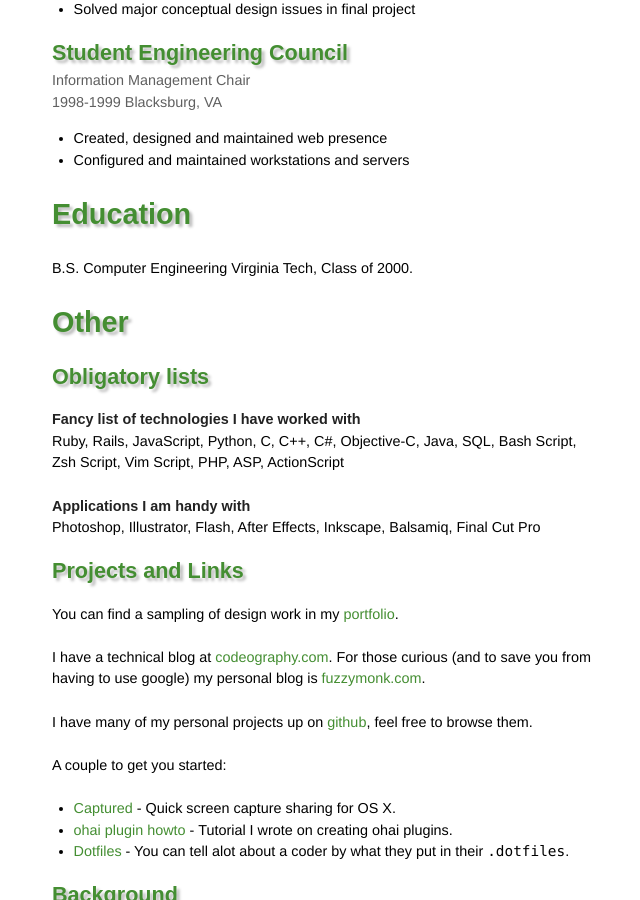
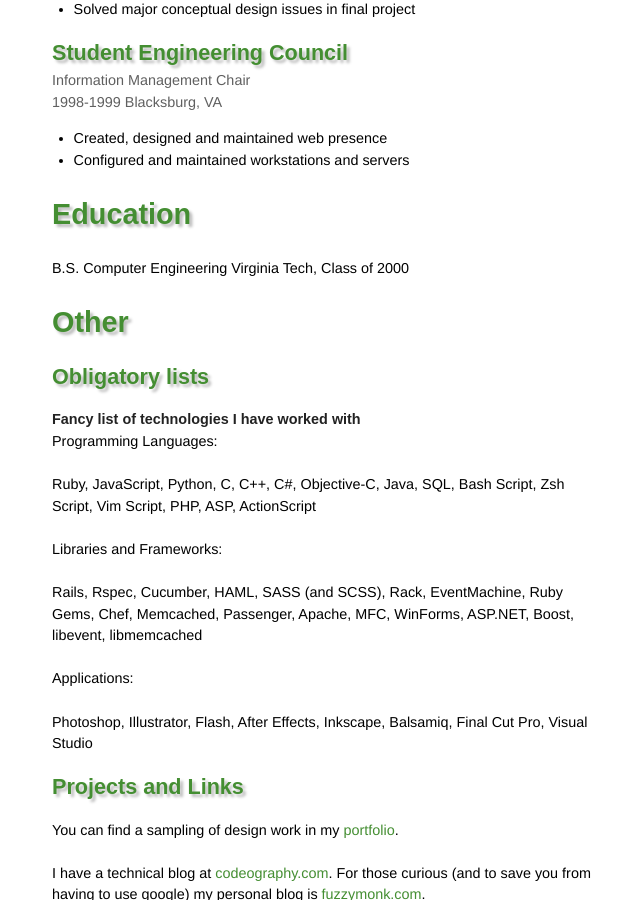
Before and after one commit to csexton/codeography.com, a Jekyll site: the page built from cv/index.markdown, in a window 1280 px wide and 900 px high, scrolled down 2971 px. Shown: the whole window, without its empty margins (233-873 px from the left). Built offline with Jekyll 4.4.1, drawn with Linux system fonts in a browser that asks for light colours; nearby versions of some CDN libraries; some web fonts are replaced; comment, search, counter and statistics services are not loaded.

Commit message:
Updating the list 'o stuff

```diff
--- a/cv/index.markdown
+++ b/cv/index.markdown
@@ -135,7 +135,7 @@ Information Management Chair
 
 ## Education
 
-B.S. Computer Engineering Virginia Tech, Class of 2000.
+B.S. Computer Engineering Virginia Tech, Class of 2000
 
 ## Other
 
@@ -143,11 +143,17 @@ B.S. Computer Engineering Virginia Tech, Class of 2000.
 
 ###### Fancy list of technologies I have worked with
 
-Ruby, Rails, JavaScript, Python, C, C++, C#, Objective-C, Java, SQL, Bash Script, Zsh Script, Vim Script, PHP, ASP, ActionScript
+Programming Languages:
 
-###### Applications I am handy with
+Ruby, JavaScript, Python, C, C++, C#, Objective-C, Java, SQL, Bash Script, Zsh Script, Vim Script, PHP, ASP, ActionScript
 
-Photoshop, Illustrator, Flash, After Effects, Inkscape, Balsamiq, Final Cut Pro
+Libraries and Frameworks:
+
+Rails, Rspec, Cucumber, HAML, SASS (and SCSS), Rack, EventMachine, Ruby Gems, Chef, Memcached, Passenger, Apache, MFC, WinForms, ASP.NET, Boost, libevent, libmemcached
+
+Applications:
+
+Photoshop, Illustrator, Flash, After Effects, Inkscape, Balsamiq, Final Cut Pro, Visual Studio
 
 ### Projects and Links
 
```
